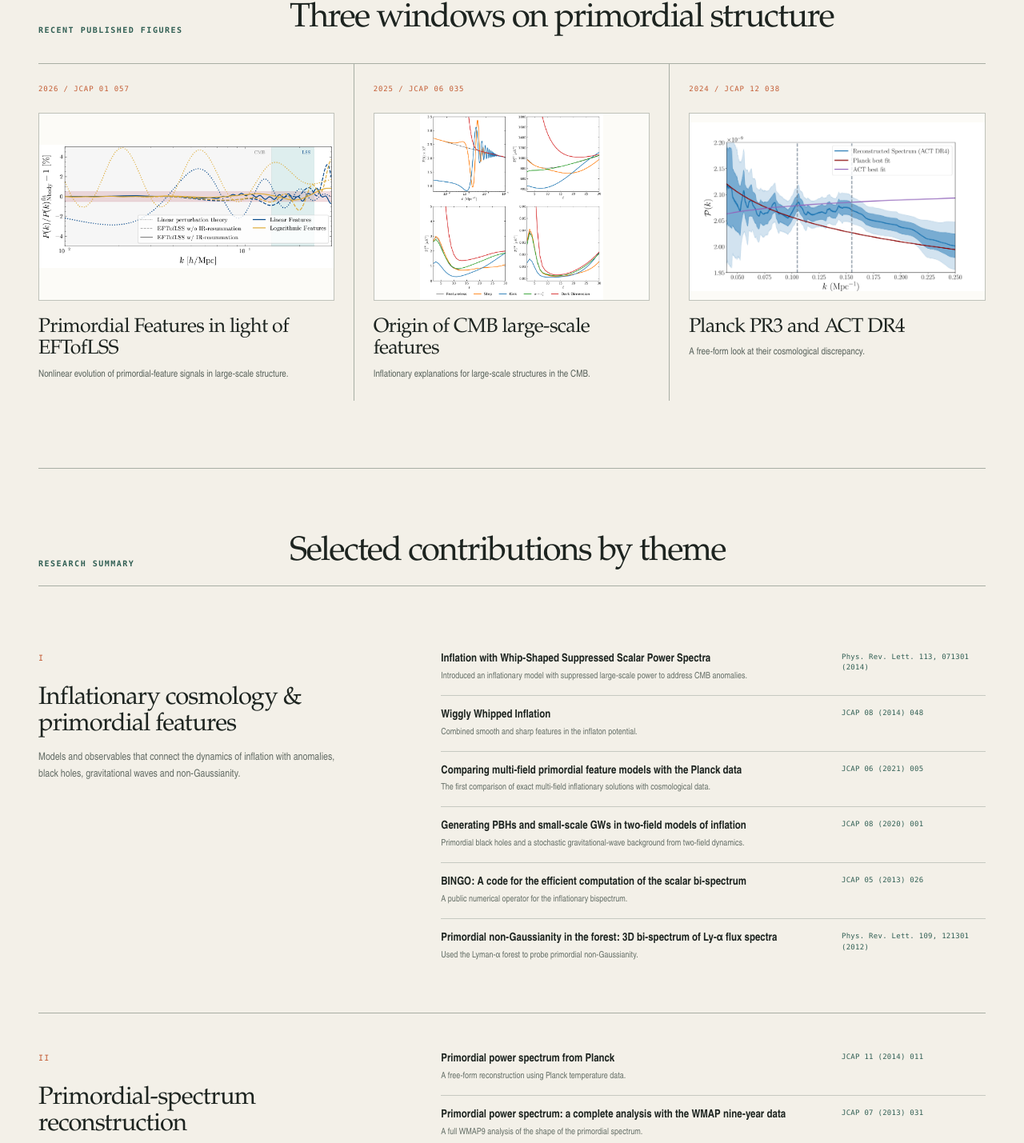
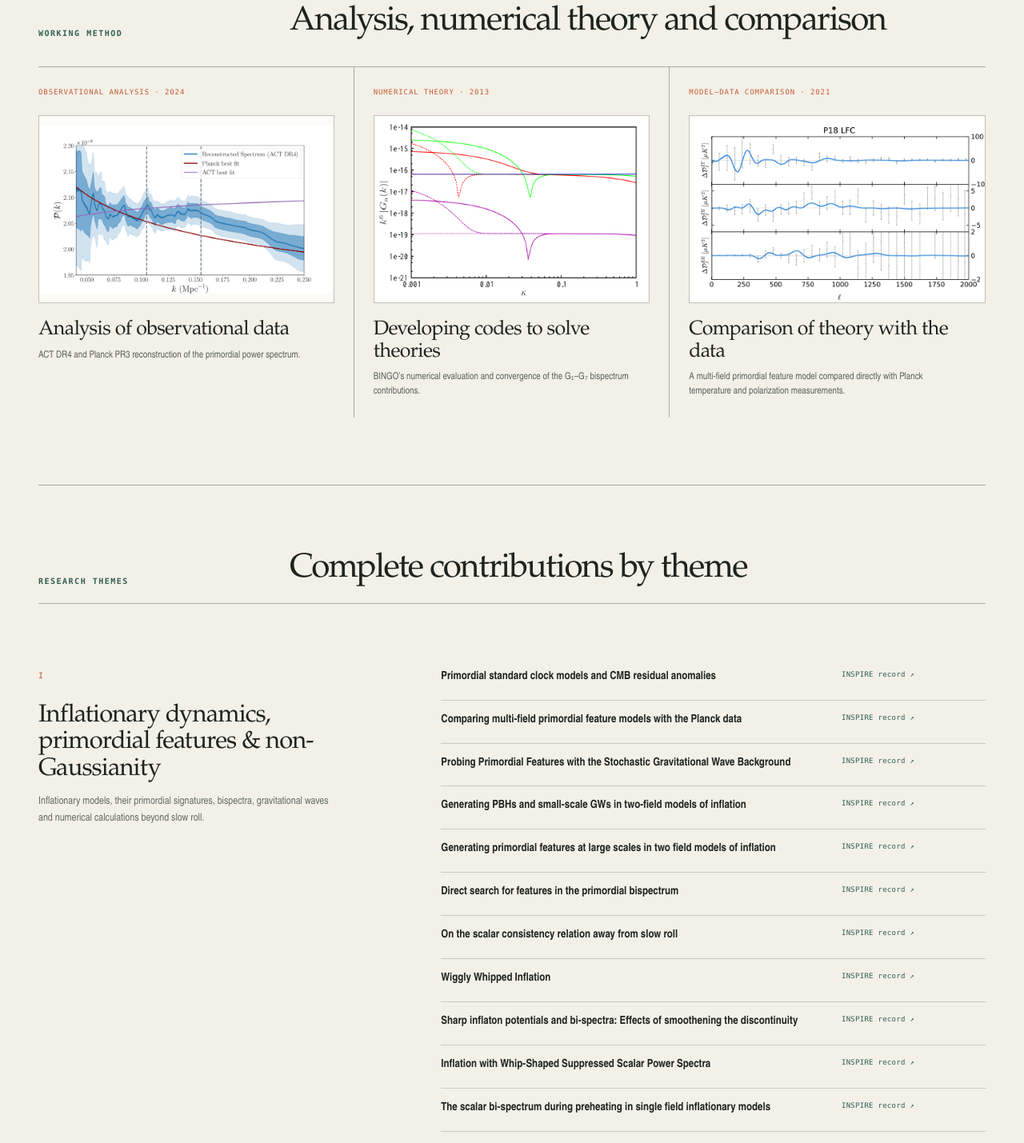
Before and after one commit to dkhaz/dhiraj-hazra-cosmology, a Next.js app: page /publications in a window 1280 px wide. Shown: the part 535-1964 px from the top of the page at 80% size. Built offline with nearby package versions, Linux system fonts and the light colour scheme.

Commit message:
Organize publications and update research figures

```diff
--- a/app/globals.css
+++ b/app/globals.css
@@ -178,8 +178,11 @@ button, summary { font: inherit; }
 .paper-list li { display: grid; grid-template-columns: 1fr 180px; gap: 24px; padding: 15px 0; border-top: 1px solid #c6c9c1; counter-increment: paper; }
 .paper-list li:first-child { padding-top: 0; border-top: 0; }
 .paper-list h4 { margin: 0 0 4px; font-size: 14px; font-weight: 600; line-height: 1.35; }
+.paper-list h4 a { transition: color 160ms ease; }
+.paper-list h4 a:hover, .paper-list h4 a:focus-visible { color: var(--green); }
 .paper-list p { margin: 0; color: #667068; font-size: 11px; line-height: 1.45; }
 .paper-list cite { color: var(--green); font-family: var(--font-mono); font-size: 9px; font-style: normal; letter-spacing: .03em; line-height: 1.5; }
+.paper-list cite a:hover, .paper-list cite a:focus-visible { text-decoration: underline; text-underline-offset: 3px; }
 
 .manifesto { display: grid; grid-template-columns: repeat(12, 1fr); gap: 24px; padding-top: 72px; padding-bottom: 80px; border-bottom: 1px solid var(--line); }
 .manifesto > .kicker { grid-column: 1 / span 3; }
--- a/app/publications/page.tsx
+++ b/app/publications/page.tsx
@@ -3,62 +3,137 @@ import { sitePath } from "../../lib/paths";
 
 export const metadata: Metadata = {
   title: "Publications",
-  description: "Selected publications and research contributions by Dhiraj Kumar Hazra.",
+  description: "Publications and research contributions by Dhiraj Kumar Hazra, organized by research theme.",
 };
+
+const inspirePaper = (title: string, id: number) => ({
+  title,
+  href: `https://inspirehep.net/literature/${id}`,
+  source: "INSPIRE record ↗",
+});
+
+const externalPaper = (title: string, href: string, source: string) => ({ title, href, source });
 
 const categories = [
   {
     number: "I",
-    title: "Inflationary cosmology & primordial features",
-    summary: "Models and observables that connect the dynamics of inflation with anomalies, black holes, gravitational waves and non-Gaussianity.",
+    title: "Inflationary dynamics, primordial features & non-Gaussianity",
+    summary: "Inflationary models, their primordial signatures, bispectra, gravitational waves and numerical calculations beyond slow roll.",
     papers: [
-      ["Inflation with Whip-Shaped Suppressed Scalar Power Spectra", "Phys. Rev. Lett. 113, 071301 (2014)", "Introduced an inflationary model with suppressed large-scale power to address CMB anomalies."],
-      ["Wiggly Whipped Inflation", "JCAP 08 (2014) 048", "Combined smooth and sharp features in the inflaton potential."],
-      ["Comparing multi-field primordial feature models with the Planck data", "JCAP 06 (2021) 005", "The first comparison of exact multi-field inflationary solutions with cosmological data."],
-      ["Generating PBHs and small-scale GWs in two-field models of inflation", "JCAP 08 (2020) 001", "Primordial black holes and a stochastic gravitational-wave background from two-field dynamics."],
-      ["BINGO: A code for the efficient computation of the scalar bi-spectrum", "JCAP 05 (2013) 026", "A public numerical operator for the inflationary bispectrum."],
-      ["Primordial non-Gaussianity in the forest: 3D bi-spectrum of Ly-α flux spectra", "Phys. Rev. Lett. 109, 121301 (2012)", "Used the Lyman-α forest to probe primordial non-Gaussianity."],
+      inspirePaper("Primordial standard clock models and CMB residual anomalies", 1909246),
+      inspirePaper("Comparing multi-field primordial feature models with the Planck data", 1849998),
+      inspirePaper("Probing Primordial Features with the Stochastic Gravitational Wave Background", 1835781),
+      inspirePaper("Generating PBHs and small-scale GWs in two-field models of inflation", 1794492),
+      inspirePaper("Generating primordial features at large scales in two field models of inflation", 1789442),
+      inspirePaper("Direct search for features in the primordial bispectrum", 1411597),
+      inspirePaper("On the scalar consistency relation away from slow roll", 1319617),
+      inspirePaper("Wiggly Whipped Inflation", 1294910),
+      inspirePaper("Sharp inflaton potentials and bi-spectra: Effects of smoothening the discontinuity", 1292080),
+      inspirePaper("Inflation with Whip-Shaped Suppressed Scalar Power Spectra", 1288049),
+      inspirePaper("The scalar bi-spectrum during preheating in single field inflationary models", 1116953),
+      inspirePaper("BINGO: A code for the efficient computation of the scalar bi-spectrum", 1083280),
+      inspirePaper("Primordial features and non-Gaussianities", 1247595),
+      inspirePaper("Oscillations in the inflaton potential: Complete numerical treatment and comparison with the recent and forthcoming CMB datasets", 913565),
+      inspirePaper("Primordial features due to a step in the inflaton potential", 855812),
     ],
   },
   {
     number: "II",
-    title: "Primordial-spectrum reconstruction",
-    summary: "Free-form and non-parametric inverse methods for reading primordial physics directly from cosmological data.",
+    title: "Primordial-spectrum reconstruction & computational inference",
+    summary: "Free-form, image-based and algorithmic methods for reconstructing primordial physics while jointly inferring cosmological parameters.",
     papers: [
-      ["Primordial power spectrum from Planck", "JCAP 11 (2014) 011", "A free-form reconstruction using Planck temperature data."],
-      ["Primordial power spectrum: a complete analysis with the WMAP nine-year data", "JCAP 07 (2013) 031", "A full WMAP9 analysis of the shape of the primordial spectrum."],
-      ["Cosmological parameter estimation with free-form primordial power spectrum", "Phys. Rev. D 87, 123528 (2013)", "Joint inference of cosmological parameters and a flexible primordial spectrum."],
+      inspirePaper("Reconstructing inflationary features on large scales using genetic algorithm", 3145520),
+      inspirePaper("Deblurring the early Universe: reconstruction of primordial power spectrum from Planck CMB using image analysis techniques", 2601462),
+      inspirePaper("Uncovering the history of cosmic inflation from anomalies in cosmic microwave background spectra", 1868415),
+      inspirePaper("Primordial power spectrum from Planck", 1301205),
+      inspirePaper("Primordial Spectrum and Cosmological Parameters", 1353263),
+      inspirePaper("Reconstruction of broad features in the primordial spectrum and inflaton potential from Planck", 1258101),
+      inspirePaper("Cosmological parameter estimation with free-form primordial power spectrum", 1224786),
+      inspirePaper("Primordial power spectrum: a complete analysis with the WMAP nine-year data", 1224129),
     ],
   },
   {
     number: "III",
-    title: "Reionization history & UV luminosity",
-    summary: "Combining CMB, high-redshift galaxies and neutral-hydrogen observations to recover the ionization history.",
+    title: "CMB, large-scale structure & cosmological tensions",
+    summary: "Tests across CMB experiments, large-scale structure, Lyman-α observations and low-redshift probes, including dataset discordances.",
     papers: [
-      ["Joining bits and pieces of reionization history", "Phys. Rev. Lett. 125, 071301 (2020)", "A consistent history reconstructed from multiple observational sources."],
-      ["Witnessing the reionization history using Planck CMB observations", "JCAP 11 (2017) 028", "Introduced the flexible Poly-Reion construction."],
-      ["Gaussian Process Reconstruction of Reionization History", "Astrophys. J. 922 (2021) 95", "A non-parametric Gaussian-process reconstruction of the ionized fraction."],
+      inspirePaper("Primordial features in light of the Effective Field Theory of Large-Scale Structure", 2909442),
+      inspirePaper("Exploring the discrepancy between Planck PR3 and ACT DR4", 2796738),
+      inspirePaper("A search for super-imposed oscillations to the primordial power spectrum in Planck and SPT-3G 2018 data", 2772385),
+      inspirePaper("On the consistency of ΛCDM with CMB measurements in light of the latest Planck, ACT and SPT data", 2637292),
+      inspirePaper("Discordances in Cosmology and the Violation of Slow-Roll Inflationary Dynamics", 2039917),
+      inspirePaper("One spectrum to cure them all: signature from early Universe solves major anomalies and tensions in cosmology", 2021642),
+      inspirePaper("Parameter discordance in Planck CMB and low-redshift measurements: projection in the primordial power spectrum", 1699246),
+      inspirePaper("Probing features in the primordial perturbation spectrum with large-scale structure data", 1633390),
+      inspirePaper("Consistency of the Planck CMB data and ΛCDM cosmology", 1494035),
+      inspirePaper("Primordial features and Planck polarization", 1456742),
+      inspirePaper("Search for a direction in the forest of Lyman-α", 1375968),
+      inspirePaper("Ruling out the power-law form of the scalar primordial spectrum", 1287884),
+      inspirePaper("Confronting the concordance model of cosmology with Planck data", 1275931),
+      inspirePaper("Test of consistency between Planck and WMAP", 1247650),
+      inspirePaper("Probing primordial non-Gaussianity: The 3D Bispectrum of Ly-alpha forest and the redshifted 21-cm signal from the post reionization epoch", 1203275),
+      inspirePaper("Changes in the halo formation rates due to features in the primordial spectrum", 1193743),
+      inspirePaper("Primordial Non-Gaussianity in the Forest: 3D Bispectrum of Ly-alpha Flux Spectra Along Multiple Lines of Sight", 1114419),
     ],
   },
   {
     number: "IV",
-    title: "Cosmological tensions & discordance",
-    summary: "Testing whether departures from the simplest primordial spectrum can explain conflicts between datasets.",
+    title: "Reionization & the high-redshift Universe",
+    summary: "Reconstructing reionization with CMB, high-redshift galaxy, UV-luminosity and other astrophysical data.",
     papers: [
-      ["One spectrum to cure them all", "JCAP 08 (2022) 063", "A primordial signature that simultaneously addresses several cosmological anomalies and tensions."],
-      ["Discordances in cosmology and the violation of slow-roll inflationary dynamics", "Phys. Rev. Lett. 130, 111001 (2023)", "Connected cosmological discordances with departures from slow-roll dynamics."],
-      ["Parameter discordance in Planck CMB and low-redshift measurements", "JCAP 04 (2019) 036", "Quantified mismatches between CMB and low-redshift observations."],
-      ["Exploring the discrepancy between Planck PR3 and ACT DR4", "JCAP 12 (2024) 038", "Compared cosmological inference from two major CMB datasets."],
+      inspirePaper("Model-independent reconstruction of UV luminosity function and reionization epoch", 2787585),
+      inspirePaper("Evidence for asymmetric reionization histories from a joint analysis of the cosmic microwave background and astrophysical data", 2787221),
+      inspirePaper("Dark twilight joined with the light of dawn to unveil the reionization history", 1890557),
+      inspirePaper("Gaussian Process Reconstruction of Reionization History", 1867015),
+      inspirePaper("Extended reionization in models beyond ΛCDM with Planck 2018 data", 1797734),
+      inspirePaper("Joining Bits and Pieces of Reionization History", 1727849),
+      inspirePaper("Reionization in the dark and the light from Cosmic Microwave Background", 1682568),
+      inspirePaper("Witnessing the reionization history using Cosmic Microwave Background observation from Planck", 1616189),
     ],
   },
   {
     number: "V",
-    title: "Epidemiology & statistical modelling",
-    summary: "Methods adapted from cosmological inference to model COVID-19 transmission and reporting bias.",
+    title: "Dark energy & background cosmology",
+    summary: "Phenomenological and observational tests of dynamical dark energy and the late-time expansion history.",
     papers: [
-      ["Modelling the first wave of COVID-19 in India", "PLOS Comput. Biol. 18 (10), e1010632 (2022)", "A multi-compartment computational model of the first wave in India."],
-      ["Understanding the bias between confirmed cases and actual infections", "medRxiv (2021)", "A statistical analysis of under-reporting and evolving case bias."],
-      ["ELiXSIR", "Public GitLab repository (2020)", "An extended, zone-linked compartmental SIR model with adaptive integration."],
+      inspirePaper("Non-Minimally Coupled Quintessence in Light of DESI", 3070495),
+      inspirePaper("Metastable Dark Energy with Radioactive-like Decay", 1492287),
+      inspirePaper("Post-Planck Dark Energy Constraints", 1261852),
+    ],
+  },
+  {
+    number: "VI",
+    title: "Forecasts, surveys & reviews",
+    summary: "Collaborative forecasts for CMB and galaxy surveys, broader assessments of inflation, and reviews of cosmological anomalies and fundamental physics.",
+    papers: [
+      inspirePaper("Investigating the origin of CMB large-scale features using LiteBIRD and CMB-S4", 2846119),
+      inspirePaper("Euclid: The search for primordial features", 2704993),
+      inspirePaper("Back to the features: assessing the discriminating power of future CMB missions on inflationary models", 2165253),
+      inspirePaper("Report of the Topical Group on Cosmic Probes of Fundamental Physics for Snowmass 2021", 2155877),
+      inspirePaper("Cosmology intertwined: A review of the particle physics, astrophysics, and cosmology associated with the cosmological tensions and anomalies", 2050441),
+      inspirePaper("Inflation story: slow-roll and beyond", 1888785),
+      inspirePaper("Inflation Wars: A New Hope", 1802583),
+      inspirePaper("Constraints on features in the inflationary potential from future Euclid data", 1785458),
+      inspirePaper("Probing features in inflaton potential and reionization history with future CMB space observations", 1628388),
+      inspirePaper("Exploring cosmic origins with CORE: Inflation", 1506359),
+      inspirePaper("Exploring cosmic origins with CORE: Cosmological parameters", 1501210),
+    ],
+  },
+  {
+    number: "VII",
+    title: "Interdisciplinary modelling",
+    summary: "Bayesian inference, numerical solvers and compartmental models adapted to epidemiological data.",
+    papers: [
+      externalPaper(
+        "Modelling the first wave of COVID-19 in India",
+        "https://journals.plos.org/ploscompbiol/article?id=10.1371/journal.pcbi.1010632",
+        "PLOS Computational Biology ↗",
+      ),
+      externalPaper(
+        "Understanding the Bias between the Number of Confirmed Cases and Actual Number of Infections in the COVID-19 Pandemic",
+        "https://www.medrxiv.org/content/10.1101/2020.06.22.20137208v1",
+        "medRxiv ↗",
+      ),
     ],
   },
 ];
@@ -67,11 +142,11 @@ export default function PublicationsPage() {
   return (
     <main id="main">
       <header className="page-intro page-intro--compact shell">
-        <p className="kicker">Selected record</p>
-        <h1>Papers as<br />research traces.</h1>
+        <p className="kicker">Publication record</p>
+        <h1>Publications.</h1>
         <p>
-          A thematic selection of work in theoretical and observational cosmology,
-          numerical methods and interdisciplinary modelling.
+          The complete record is organized by research theme, with direct links to
+          the corresponding INSPIRE entries and interdisciplinary publications.
         </p>
         <div className="page-intro__actions">
           <a className="text-link" href="https://inspirehep.net/authors/1117380?ui-citation-summary=true">Complete record on INSPIRE ↗</a>
@@ -79,37 +154,37 @@ export default function PublicationsPage() {
         </div>
       </header>
 
-      <section className="paper-highlights shell" aria-labelledby="recent-figures">
+      <section className="paper-highlights shell" aria-labelledby="working-method">
         <div className="section-heading">
-          <p className="kicker">Recent published figures</p>
-          <h2 id="recent-figures">Three windows on primordial structure</h2>
+          <p className="kicker">Working method</p>
+          <h2 id="working-method">Analysis, numerical theory and comparison</h2>
         </div>
         <div className="paper-highlight-grid">
-          <a className="paper-highlight" href="https://arxiv.org/abs/2504.06183">
-            <span className="paper-highlight__year">2026 / JCAP 01 057</span>
-            <div className="paper-highlight__image"><img src={sitePath("/figures/large-scale-structure.png")} alt="Feature spectra evolved with N-body simulations and effective field theory" /></div>
-            <h3>Primordial Features in light of EFTofLSS</h3>
-            <p>Nonlinear evolution of primordial-feature signals in large-scale structure.</p>
+          <a className="paper-highlight" href="https://arxiv.org/abs/2406.06296" target="_blank" rel="noreferrer">
+            <span className="paper-highlight__year">Observational analysis · 2024</span>
+            <div className="paper-highlight__image"><img src={sitePath("/figures/cosmological-inference.png")} alt="ACT DR4 primordial power spectrum reconstruction compared with Planck" /></div>
+            <h3>Analysis of observational data</h3>
+            <p>ACT DR4 and Planck PR3 reconstruction of the primordial power spectrum.</p>
           </a>
-          <a className="paper-highlight" href="https://arxiv.org/abs/2411.03459">
-            <span className="paper-highlight__year">2025 / JCAP 06 035</span>
-            <div className="paper-highlight__image"><img src={sitePath("/figures/early-universe.png")} alt="CMB signatures of primordial feature models" /></div>
-            <h3>Origin of CMB large-scale features</h3>
-            <p>Inflationary explanations for large-scale structures in the CMB.</p>
+          <a className="paper-highlight" href="https://arxiv.org/abs/1201.0926" target="_blank" rel="noreferrer">
+            <span className="paper-highlight__year">Numerical theory · 2013</span>
+            <div className="paper-highlight__image"><img src={sitePath("/figures/research/bingo-g1-g7.png")} alt="BINGO numerical contributions G1 through G7 to the inflationary bispectrum" /></div>
+            <h3>Developing codes to solve theories</h3>
+            <p>BINGO’s numerical evaluation and convergence of the G₁–G₇ bispectrum contributions.</p>
           </a>
-          <a className="paper-highlight" href="https://arxiv.org/abs/2406.06296">
-            <span className="paper-highlight__year">2024 / JCAP 12 038</span>
-            <div className="paper-highlight__image"><img src={sitePath("/figures/cosmological-inference.png")} alt="Planck and ACT primordial power spectrum reconstruction" /></div>
-            <h3>Planck PR3 and ACT DR4</h3>
-            <p>A free-form look at their cosmological discrepancy.</p>
+          <a className="paper-highlight" href="https://arxiv.org/abs/2103.03025" target="_blank" rel="noreferrer">
+            <span className="paper-highlight__year">Model–data comparison · 2021</span>
+            <div className="paper-highlight__image"><img src={sitePath("/figures/research/multifield-planck-comparison.png")} alt="Multi-field primordial feature model compared with Planck temperature and polarization data" /></div>
+            <h3>Comparison of theory with the data</h3>
+            <p>A multi-field primordial feature model compared directly with Planck temperature and polarization measurements.</p>
           </a>
         </div>
       </section>
 
       <section className="bibliography shell">
         <div className="section-heading section-heading--rule">
-          <p className="kicker">Research summary</p>
-          <h2>Selected contributions by theme</h2>
+          <p className="kicker">Research themes</p>
+          <h2>Complete contributions by theme</h2>
         </div>
         {categories.map((category) => (
           <article className="bibliography-section" key={category.number}>
@@ -119,10 +194,10 @@ export default function PublicationsPage() {
               <p>{category.summary}</p>
             </div>
             <ol className="paper-list">
-              {category.papers.map(([title, citation, note]) => (
-                <li key={title}>
-                  <div><h4>{title}</h4><p>{note}</p></div>
-                  <cite>{citation}</cite>
+              {category.papers.map((paper) => (
+                <li key={paper.href}>
+                  <h4><a href={paper.href} target="_blank" rel="noreferrer">{paper.title}</a></h4>
+                  <cite><a href={paper.href} target="_blank" rel="noreferrer">{paper.source}</a></cite>
                 </li>
               ))}
             </ol>
```
Also changed, not shown: public/figures/research/bingo-g1-g7.png (added), public/figures/research/multifield-planck-comparison.png (added).
